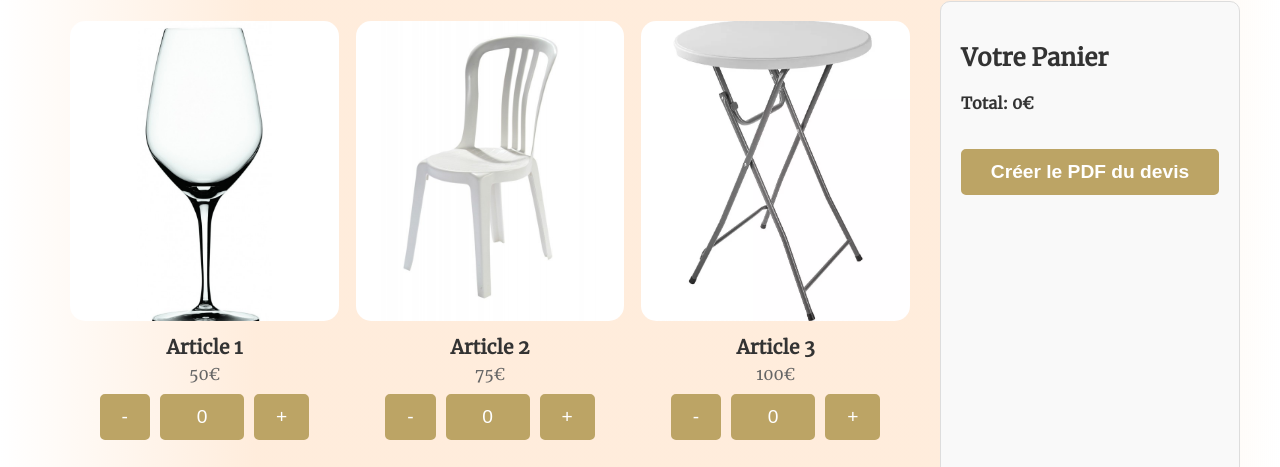
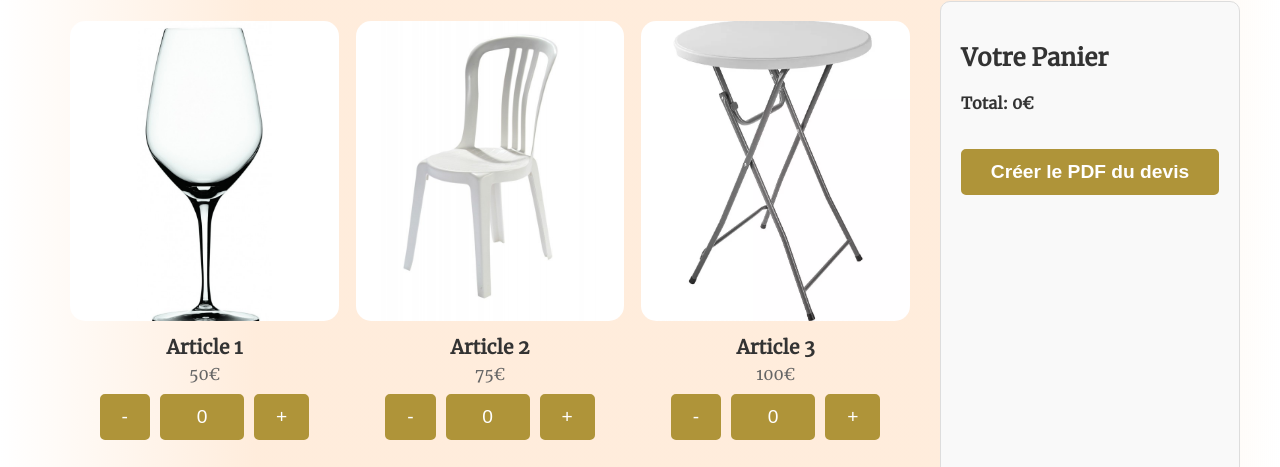
Before and after one commit to impactfrags/impactfrags.github.io, a plain HTML site: page f8ytenry75nc/LocADeco/Devis/Devis.html in a window 1280 px wide. Shown: the part 417-884 px from the top of the page. Drawn offline with nearby package versions, Linux system fonts and the light colour scheme.

Commit message:
devis color

```diff
--- a/f8ytenry75nc/LocADeco/Devis/Devis.css
+++ b/f8ytenry75nc/LocADeco/Devis/Devis.css
@@ -145,9 +145,9 @@ nav ul li a:hover {
 
 /* Boutons principaux harmonisés au thème */
 .quantity-btn, .quantity-selector input, .createpdf {
-    background-color: #bca465;
+    background-color: rgb(175, 148, 57);
     color: white;
-    border: 2px solid #bca465;
+    border: 2px solid rgb(175, 148, 57);
     padding: 10px 20px;
     font-size: 1.2em;
     border-radius: 5px;
@@ -156,7 +156,7 @@ nav ul li a:hover {
 }
 
 .quantity-btn:hover, .createpdf:hover {
-    background-color: #a28834;
+    background-color: #9c8332;
     color: #fff;
 }
 
@@ -179,11 +179,11 @@ nav ul li a:hover {
 .quantity-selector input {
     width: 60px;
     text-align: center;
-    border: 2px solid #bca465;
+    border: 2px solid rgb(175, 148, 57);
     margin: 0 10px;
     border-radius: 5px;
     padding: 10px;
-    background-color: #bca465;
+    background-color: rgb(175, 148, 57);
     color: white;
 }
 
```
